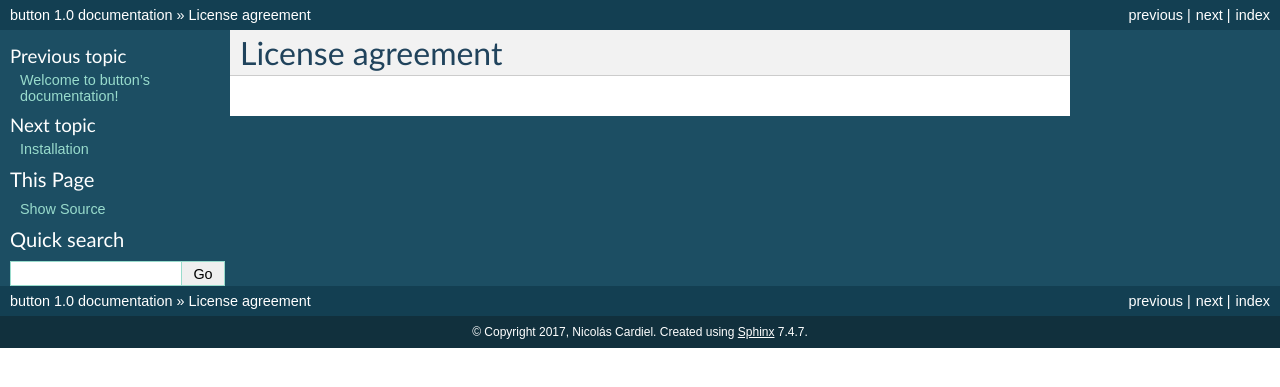
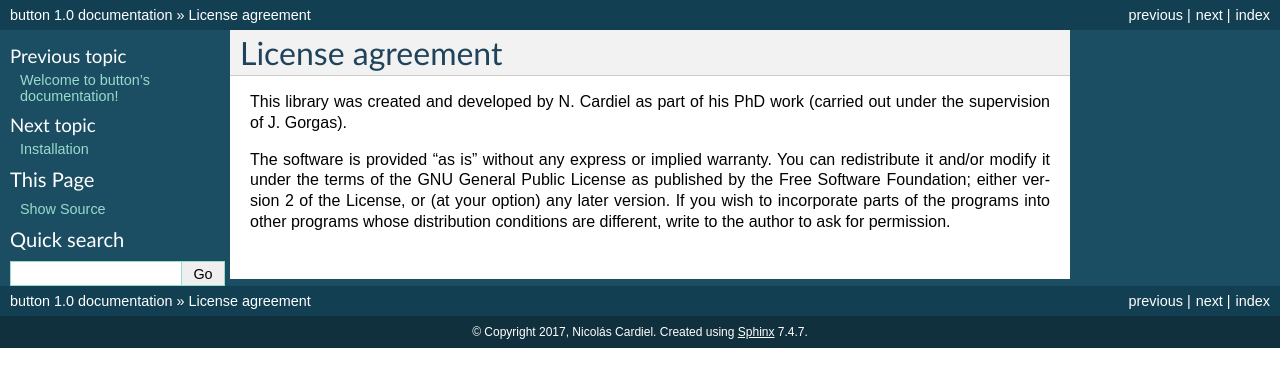
Before and after one commit to nicocardiel/button, a Sphinx documentation site: the page built from docs/license_agreement.rst, in a window 1280 px wide. Shown: the top 387 px of the page. Built offline with Sphinx 7.4.7, drawn with Linux system fonts in a browser that asks for light colours; formulas are drawn with MathJax 3.

Commit message:
Update license_agreement.rst

```diff
--- a/docs/license_agreement.rst
+++ b/docs/license_agreement.rst
@@ -1,2 +1,12 @@
 License agreement
 =================
+
+This library was created and developed by N. Cardiel as part of his PhD work
+(carried out under the supervision of J. Gorgas).
+
+The software is provided "as is" without any express or implied warranty. You
+can redistribute it and/or modify it under the terms of the GNU General Public
+License as published by the Free Software Foundation; either version 2 of the
+License, or (at your option) any later version. If you wish to incorporate
+parts of the programs into other programs whose distribution conditions are
+different, write to the author to ask for permission.
```
Also changed, not shown: docs/installation.rst (+13 -0 lines), 2 other files.
